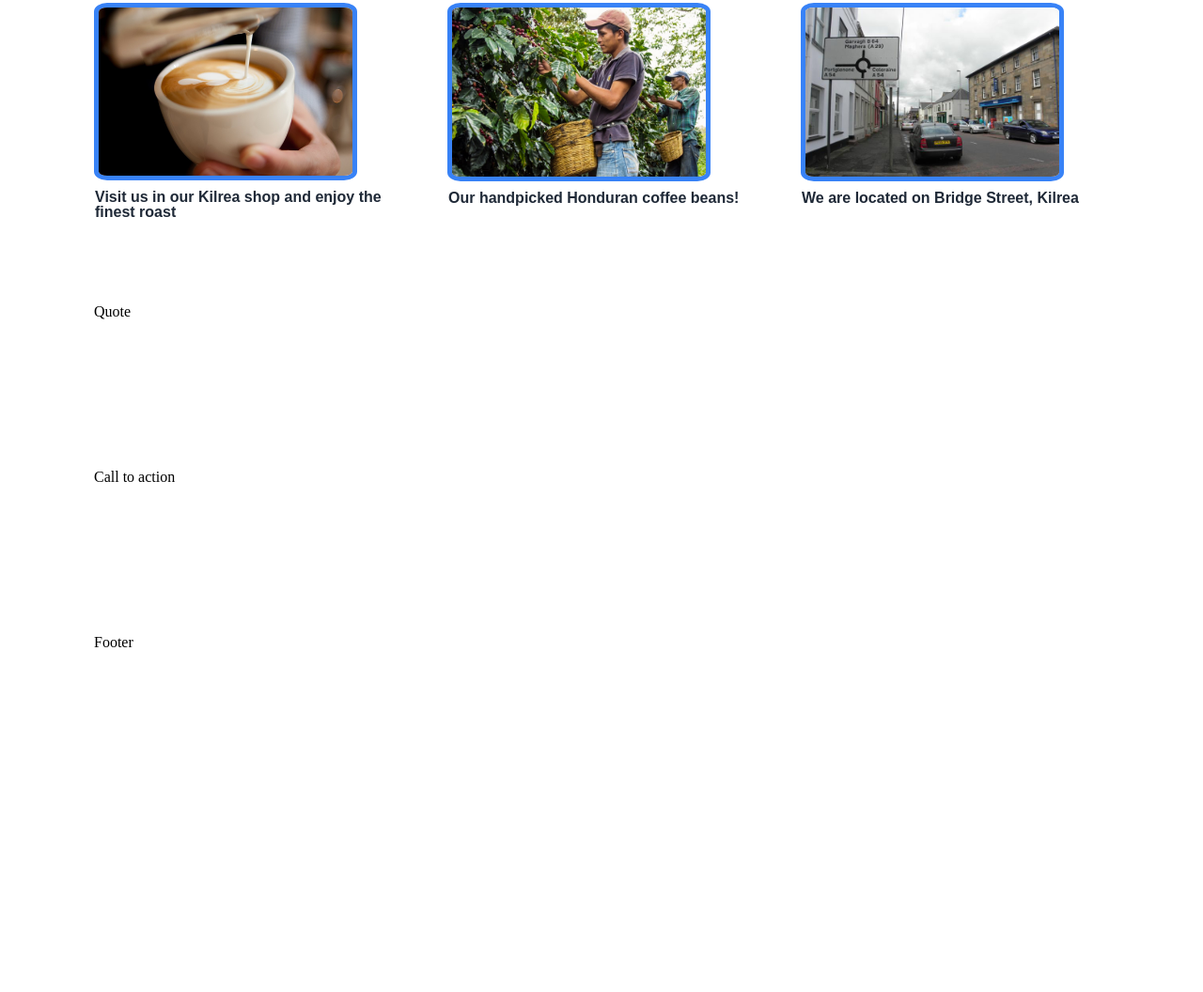
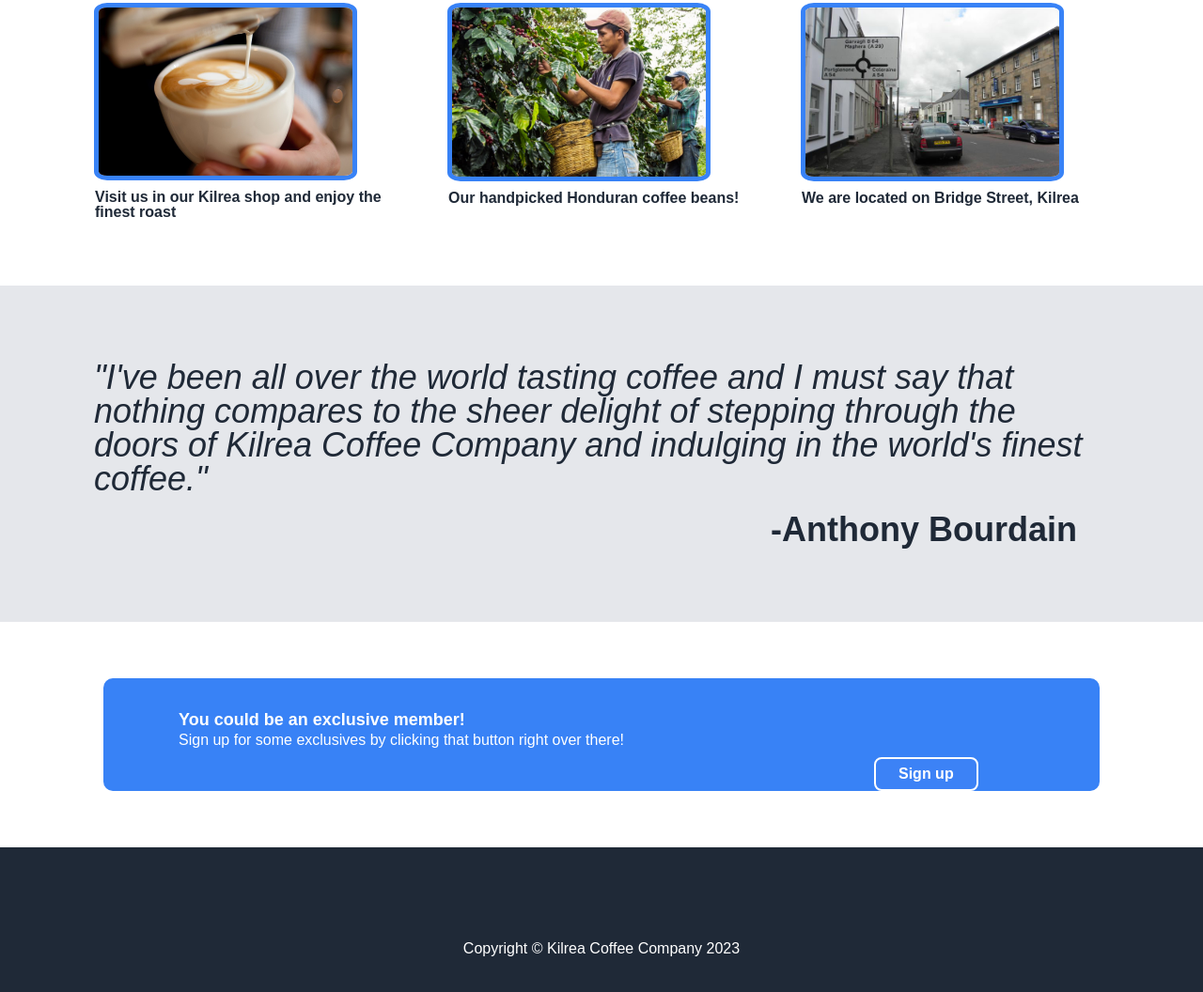
Before and after one commit to ConorMcKillen/landing_page, a plain HTML site: page index.html in a window 1280 px wide. Shown: the part 642-1698 px from the top of the page at 94% size. Before the commit the page ends 1414 px from the top, so only its background shows below. Drawn offline with Linux system fonts and the light colour scheme.

Commit message:
All finished but that button location near the bottom is annoying me

```diff
--- a/index.html
+++ b/index.html
@@ -6,7 +6,6 @@
     <title>Kilrea Coffee Company</title>
 </head>
 <body>
-
     <header class="header-section">
         <inner-column>
             <div class="wrapper header-section__wrapper">
@@ -24,7 +23,6 @@
     <main>
         <section class="welcome">
             <inner-column>
-
                 <graphic-diptych>
 
                     <picture>
@@ -47,7 +45,7 @@
             </inner-column>
         </section>
 
-        <section>
+        <section class="product-section">
                 <products-grid>
                     <div>
                         <h2 class="products-title">Products</h2>
@@ -89,23 +87,38 @@
                 </products-grid>
         </section>
 
-        <section>
+        <section class="quote-section">
             <inner-column>
-                <h2>Quote</h2>
+                <p>"I've been all over the world tasting coffee and
+                    I must say that nothing compares to the sheer delight of stepping through
+                    the doors of Kilrea Coffee Company and indulging in the world's finest coffee."
+                </p>
+                <div class="quote-signature">
+                    <p>-Anthony Bourdain</p>
+                </div>
             </inner-column>
         </section>
 
-        <section>
-            <inner-column>
-                <h2>Call to action</h2>
-            </inner-column>
+        <section class="action-call-container">
+           <div class="action-call-item">
+                <div class="action-call-heading">
+                    You could be an exclusive member!
+                </div>
+
+                <div class="action-call-subtext">
+                <p>Sign up for some exclusives by clicking that button right over there!</p>
+                </div>
+
+                <div class="action-call-button">
+                    Sign up
+                </div>
+           </div>
         </section>
     </main>
 
     <footer>
-        <inner-column>
-            <h2>Footer</h2>
-        </inner-column>
+            <p>Copyright © Kilrea Coffee Company 2023</p>
+
     </footer>
 </body>
 </html>
--- a/styles.css
+++ b/styles.css
@@ -234,6 +234,10 @@
     color: var(--white);
 }
 
+.product-section {
+    padding-bottom: 60px;
+}
+
 .latte {
    width: 280px;
    height: auto;
@@ -277,3 +281,81 @@
     margin-right: 0px;
 
 }
+
+.quote-section {
+    font-family: sans-serif;
+    font-size: 36px;
+    font-style: italic;
+    background-color: #E5E7EB;
+    color: #1F2937;
+}
+
+.quote-signature {
+    font-weight: bolder;
+    font-style: normal;
+    margin-left: 20em;
+    padding-top: 0.5em;
+}
+
+.action-call-container {
+    height: 100%;
+    padding: 50px;
+    margin: 0;
+    display: block;
+    display: flex;
+    flex-direction: column;
+    align-items: center;
+    justify-content: center;
+    font-family: sans-serif;
+}
+
+
+.action-call-item {
+    background-color: #3882F6;
+    border-radius: 10px;
+    padding: 20px;
+    width: 1060px;
+    height: 120px;
+    margin: 10px;
+    color: white;
+    font-weight: bold;
+}
+
+.action-call-heading {
+    display: block;
+    text-align: left;
+    font-size: 18px;
+    font-weight: bolder;
+    margin-left: 60px;
+    margin-top: 15px;
+}
+
+.action-call-subtext {
+    display: inline-block;
+    text-align: left;
+    margin-left: 60px;
+    margin-top: 5px;
+    font-weight: lighter;
+}
+
+.action-call-button {
+    font-family: sans-serif;
+    text-align: right;
+    display: inline-block;
+    margin-left: 800px;
+    margin-top: 10px;
+    background-color: var(--color);
+    border: solid 2px white;
+    color: white;
+    font-size: 16px;
+    padding: 0.5em 1.5em;
+    border-radius: 8px;
+}
+
+footer{
+    background-color: #1F2937;
+    padding: 100px;
+    color:white;
+    text-align: center;
+    font-family: sans-serif;
+}
```
